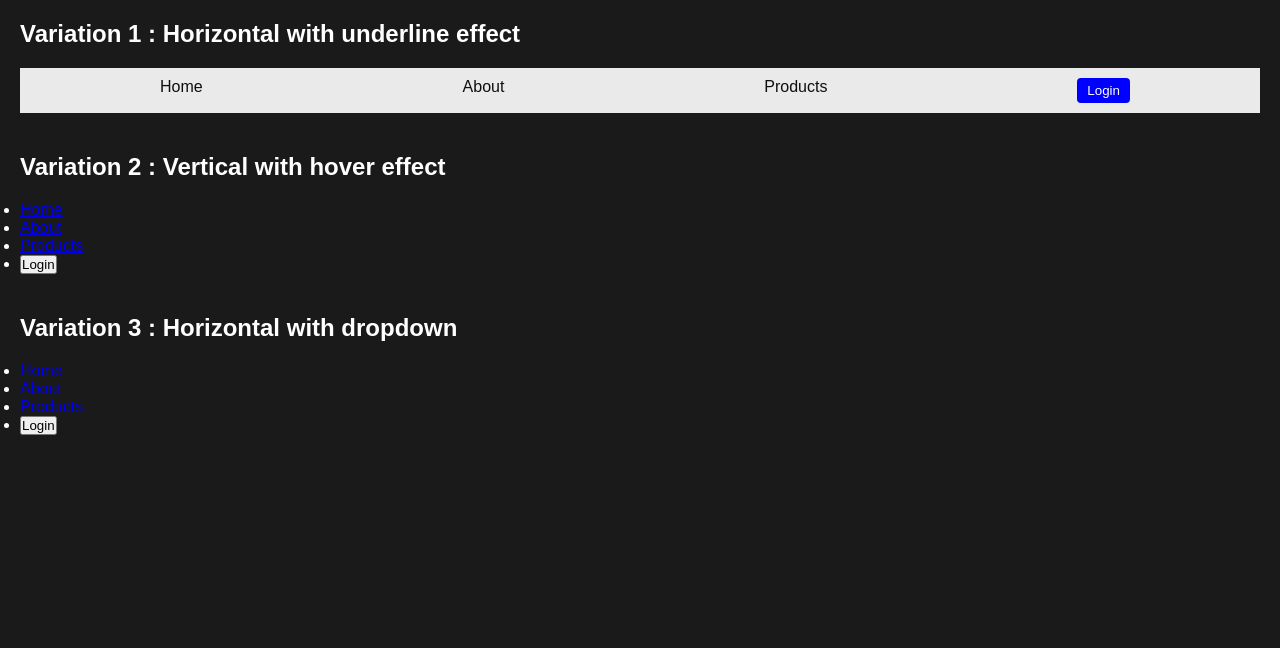
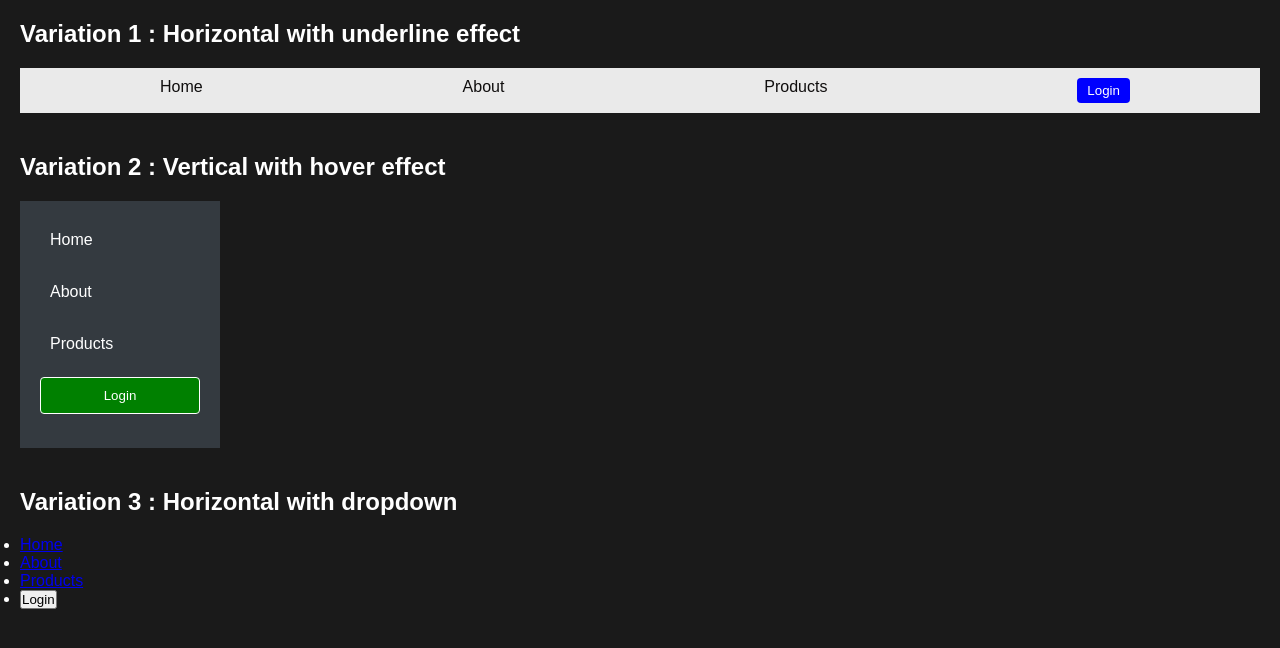
Before and after one commit to rvptech/css-reference-docs, a plain HTML site: page 05_navbar/index.html in a window 1280 px wide. Drawn offline with Linux system fonts and the light colour scheme.

Commit message:
CSS Doc Version 1.2

```diff
--- a/05_navbar/style.css
+++ b/05_navbar/style.css
@@ -68,3 +68,50 @@ h2 {
   border-radius: 4px;
   cursor: pointer;
 }
+
+/* nav 2 */
+
+.nav2 {
+  background-color: #343a40;
+  width: 200px;
+  padding: 20px;
+}
+
+.nav2 ul {
+  list-style-type: none;
+  margin: 0;
+  padding: 0;
+}
+
+.nav2 li {
+  margin-bottom: 14px;
+}
+
+.nav2 a {
+  text-decoration: none;
+  color: white;
+  display: block;
+  padding: 10px;
+  width: 100%;
+  transition: all 0.3s ease-in-out;
+}
+
+.nav2 a:hover {
+  background-color: black;
+}
+
+.nav2 .login-btn {
+  background-color: green;
+  color: white;
+  width: 100%;
+  padding: 10px;
+  border: 1px solid white;
+  border-radius: 4px;
+  transition: all 0.3s ease-in-out;
+}
+
+.nav2 .login-btn:hover {
+  cursor: pointer;
+  background-color: aquamarine;
+  color: green;
+}
```
